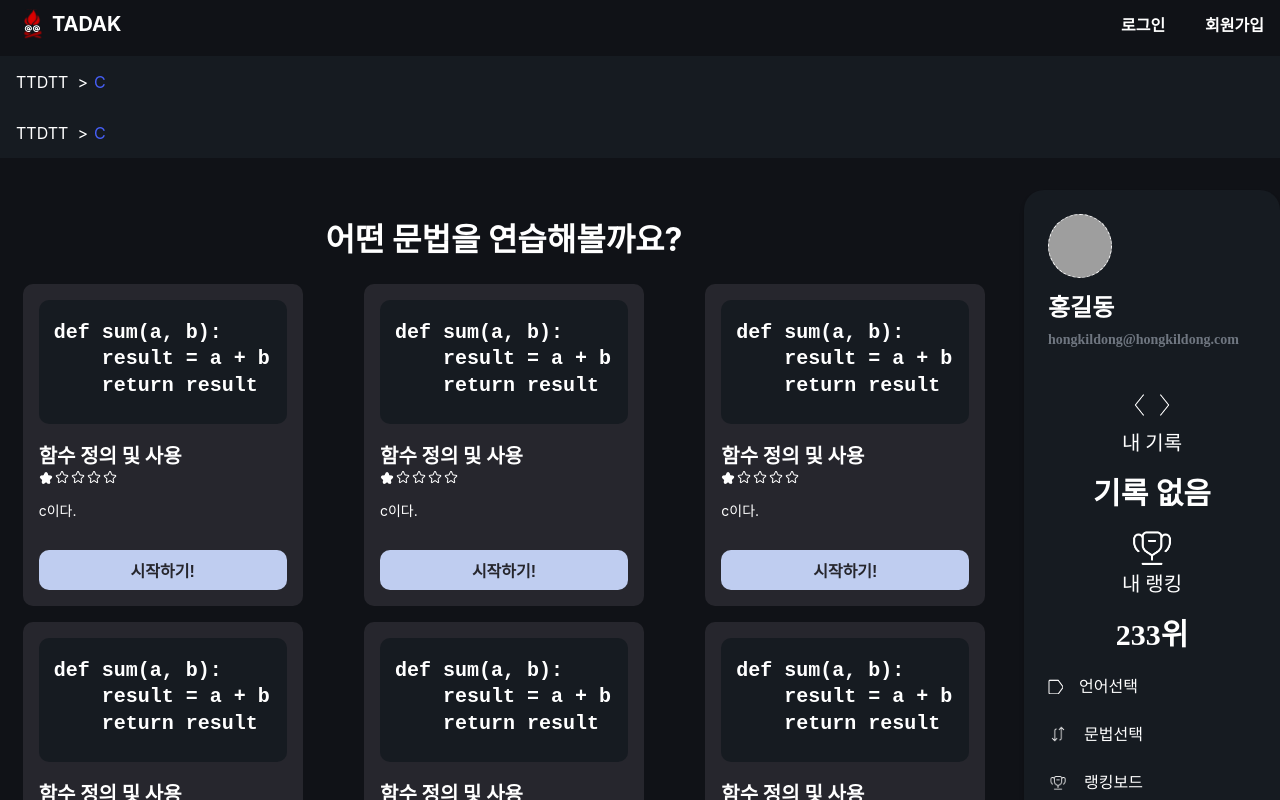
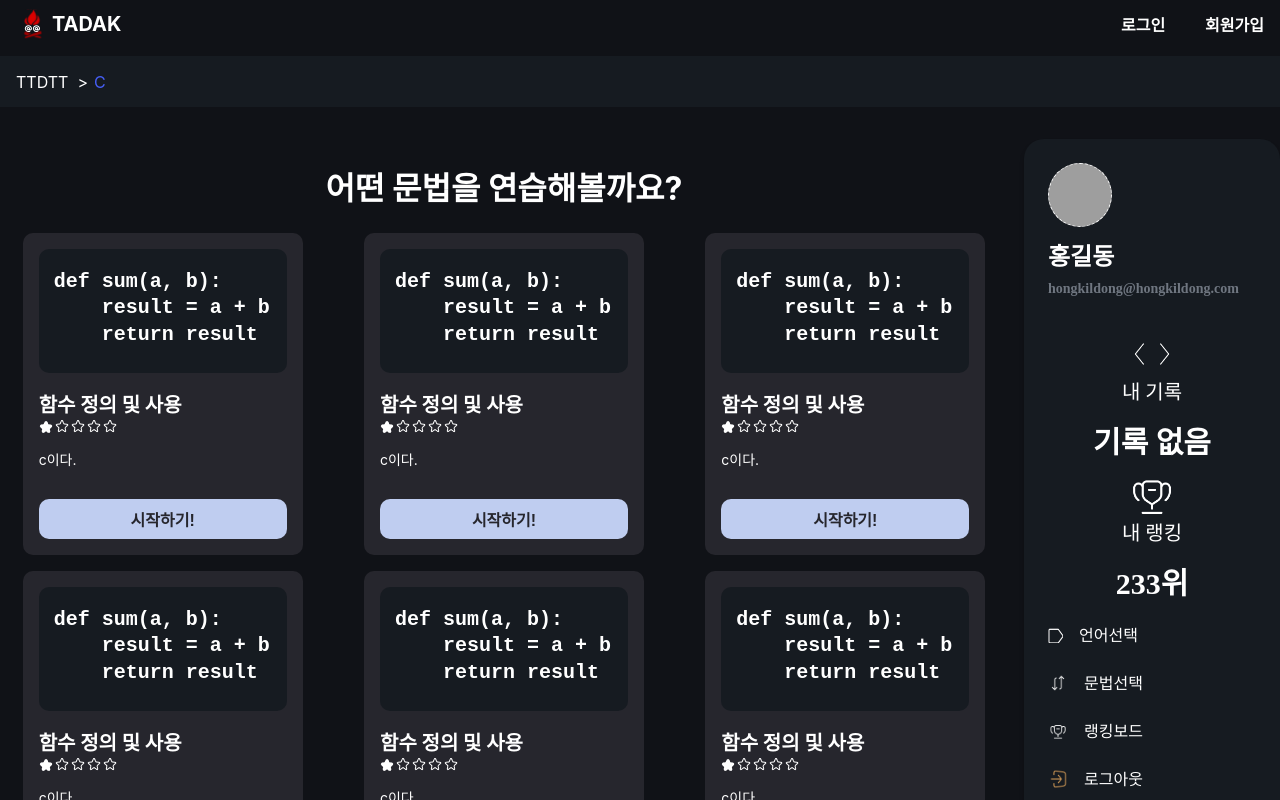
Before and after one commit to team-tadak/tadak-frontend, a React (Create React App) app: page /c in a window 1280 px wide. Shown: the top 800 px of the page. Built offline with nearby package versions, Linux system fonts and the light colour scheme; grey boxes are pictures that could not be loaded; a web font is replaced by a local one.

Commit message:
fix: /languageselect 와 /:language 에서 Breadcrumb 중복 표시되는 문제 수정

```diff
--- a/src/pages/LanguageSelect/index.js
+++ b/src/pages/LanguageSelect/index.js
@@ -10,7 +10,7 @@ import {
   LanguageSelectContainer,
   LanguageSelectSection,
   LanguageSelectTitle,
-  LanguageSelectUserContainer
+  LanguageSelectUserContainer,
 } from "./style";
 import LanguageCard from "components/LanguageCard";
 import PythonIcon from "components/common/icons/languages/PythonIcon";
@@ -25,12 +25,16 @@ function LanguageSelect() {
 
   return (
     <>
-      <Breadcrumbs></Breadcrumbs>
       <LanguageSelectSection>
         <LanguageSelectContainer>
           <LanguageCardList>
             <LanguageSelectTitle>어떤 언어로 연습해볼까요?</LanguageSelectTitle>
-            <LanguageCard link="/python" LangIcon={PythonIcon} title="Python" summary={pythonSummary} />
+            <LanguageCard
+              link="/python"
+              LangIcon={PythonIcon}
+              title="Python"
+              summary={pythonSummary}
+            />
             <LanguageCard link="/html" LangIcon={HtmlIcon} title="Html" summary={htmlSummary} />
             <LanguageCard link="/c" LangIcon={ClangIcon} title="C" summary={cSummary} />
             <BluredLanguageCardList>
--- a/src/pages/SyntaxSelect/index.js
+++ b/src/pages/SyntaxSelect/index.js
@@ -42,7 +42,6 @@ function SyntaxSelect({ language }) {
   const selectedlanguage = language.replace(/^[a-z]/, (char) => char.toUpperCase());
   return (
     <>
-      <Breadcrumbs />
       <SyntaxSelectPageContainer>
         <SyntaxSelectContainer>
           <SyntaxText>어떤 문법을 연습해볼까요?</SyntaxText>
```
